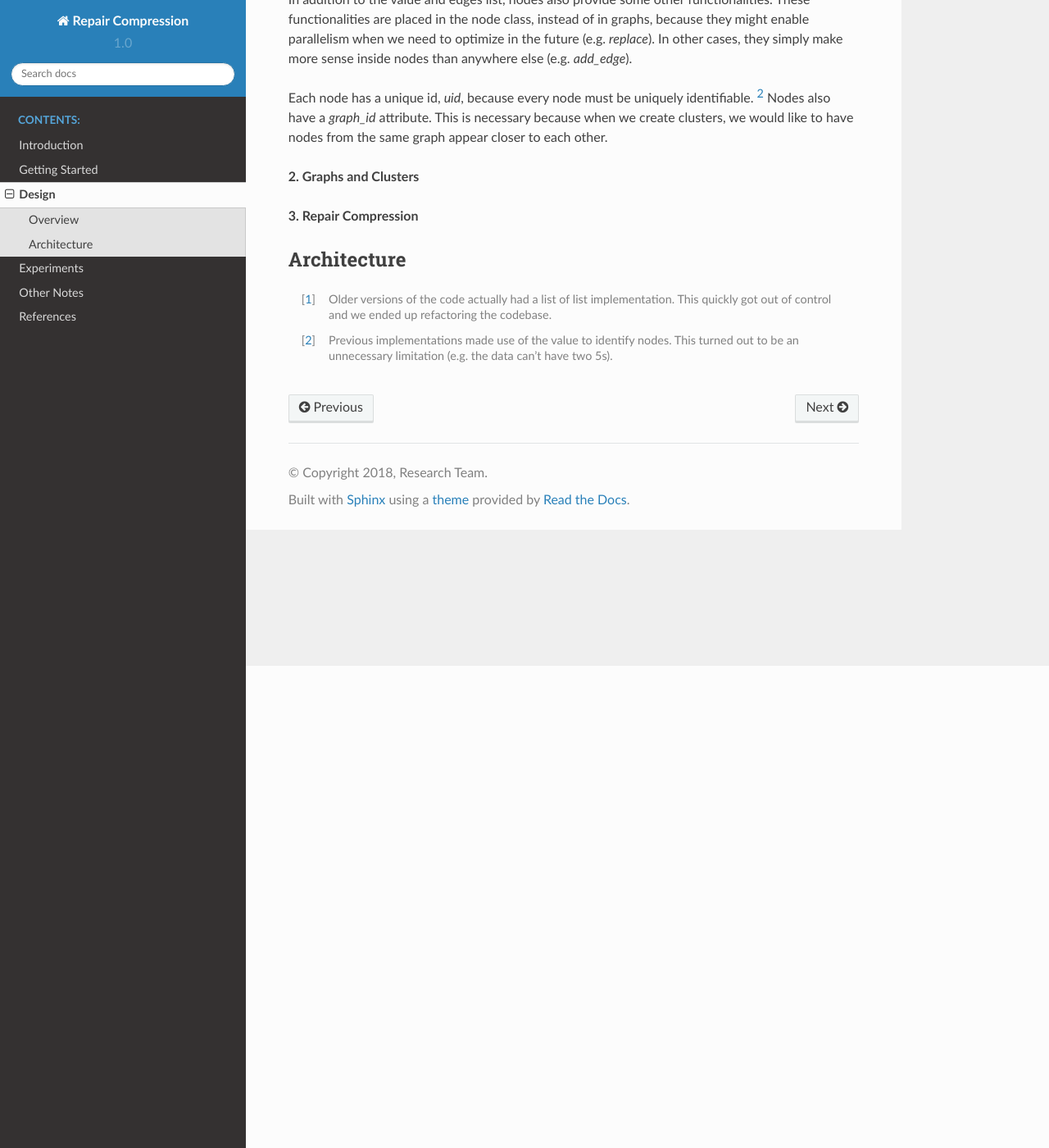
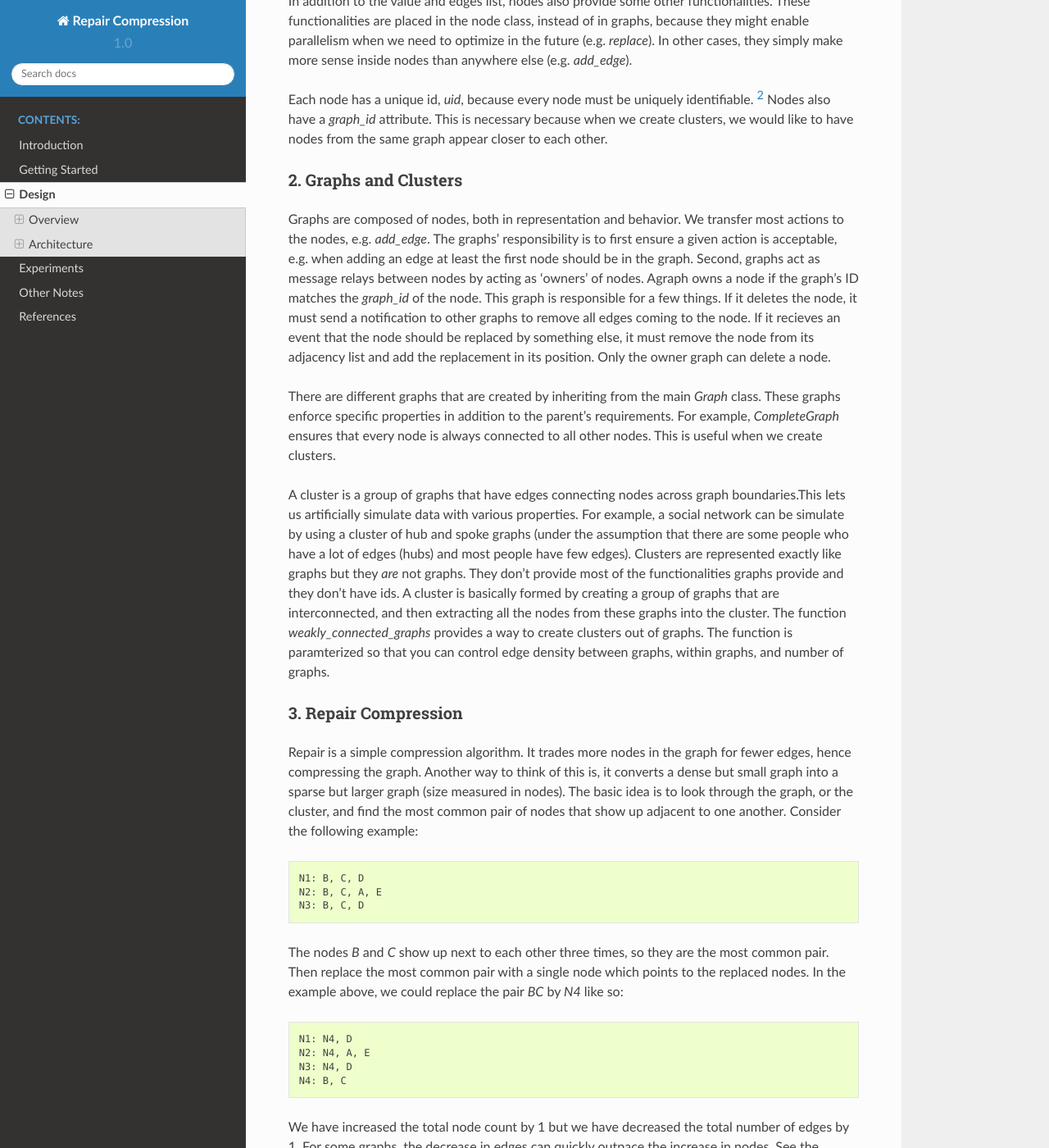
Before and after one commit to natebrunelle/Repair-Graph-Compression, a Sphinx documentation site: the page built from docs/design.rst, in a window 1280 px wide and 1400 px high, scrolled down 588 px. Shown: the whole window at 82% size. Built offline with Sphinx 7.4.7 and the Read the Docs theme 2.0.0, drawn with Linux system fonts in a browser that asks for light colours; some of the changed text lies outside the part shown.

Commit message:
Finished overview. Working on arch

```diff
--- a/docs/design.rst
+++ b/docs/design.rst
@@ -13,7 +13,8 @@ The source code is made up of three main components:
  2. Graphs and Clusters
  3. Repair Compression
 
-**1. Nodes**
+1. Nodes
+--------
 
 Nodes are the basic building blocks of everything. Different kinds of graphs are formed by connecting these nodes in different ways, repair compresses graphs and clusters by replacing nodes, and decompression works similarly. At the most basic level, a node is simply a value and a list. The list has a references to every other node this node points (for every edge beween this node and any other node). This makes it easier to represent graphs in the standard adjacency form by simply having a list of nodes. [1]_
 
@@ -24,17 +25,55 @@ Nodes also have a `graph_id` attribute. This is necessary because when we create
 
 
 
-**2. Graphs and Clusters**
+2. Graphs and Clusters
+----------------------
+
+Graphs are composed of nodes, both in representation and behavior. We transfer most actions to the nodes, e.g. `add_edge`. The graphs' responsibility is to first ensure a given action is acceptable, e.g. when adding an edge at least the first node should be in the graph. Second, graphs act as message relays between nodes by acting as 'owners' of nodes. Agraph owns a node if the graph's ID matches the `graph_id` of the node. This graph is responsible for a few things. If it deletes the node, it must send a notification to other graphs to remove all edges coming to the node. If it recieves an event that the node should be replaced by something else, it must remove the node from its adjacency list and add the replacement in its position. Only the owner graph can delete a node.
+
+There are different graphs that are created by inheriting from the main `Graph` class. These graphs enforce specific properties in addition to the parent's requirements. For example, `CompleteGraph` ensures that every node is always connected to all other nodes. This is useful when we create clusters.
+
+A cluster is a group of graphs that have edges connecting nodes across graph boundaries.This lets us artificially simulate data with various properties. For example, a social network can be simulate by using a cluster of hub and spoke graphs (under the assumption that there are some people who have a lot of edges (hubs) and most people have few edges). Clusters are represented exactly like graphs but they *are* not graphs. They don't provide most of the functionalities graphs provide and they don't have ids. A cluster is basically formed by creating a group of graphs that are interconnected, and then extracting all the nodes from these graphs into the cluster. The function `weakly_connected_graphs` provides a way to create clusters out of graphs. The function is paramterized so that you can control edge density between graphs, within graphs, and number of graphs.
+
+3. Repair Compression
+---------------------
+
+Repair is a simple compression algorithm. It trades more nodes in the graph for fewer edges, hence compressing the graph. Another way to think of this is, it converts a dense but small graph into a sparse but larger graph (size measured in nodes). The basic idea is to look through the graph, or the cluster, and find the most common pair of nodes that show up adjacent to one another. Consider the following example::
+
+       N1: B, C, D
+       N2: B, C, A, E
+       N3: B, C, D
+
+The nodes `B` and `C` show up next to each other three times, so they are the most common pair. Then replace the most common pair with a single node which points to the replaced nodes. In the example above, we could replace the pair `BC` by `N4` like so::
+
+       N1: N4, D
+       N2: N4, A, E
+       N3: N4, D
+       N4: B, C
+
+We have increased the total node count by 1 but we have decreased the total number of edges by 1. For some graphs, the decrease in edges can quickly outpace the increase in nodes. See the dissertation in :ref:`ref` for more on this.
+
+Architecture
+^^^^^^^^^^^^
+
+The architecture can be divided into two main components: Cluster/Graphs/Nodes and Repair. Repair is the implementation of the compression algorithm that depends on the other three, but it's design and implementation is fairly independent of them.
+
+Clusters, Graphs, and Nodes
+---------------------------
+
+A good portion of the codebase is dedicate to the implementation of an extendable Graph system. This implementation would be trivial if we didn't intend on creating clusters, i.e. edges are formed between two nodes within the same graph only. But if edges could be formed between two different graphs, the problem becomes a little more involved. For example, what if one of the graphs deletes one of the nodes of this edge? Because of the way Python handles references, the node wouldn't really be deleted. Python deletes objects when there are no references to the object and in this case the edge will keep a reference to to the node.
+
+.. image:: graph_node_cluster_uml.jpeg
+   :scale: 70 %
+   :alt: alternate text
+   :align: right
+
+
+
+While it is still  possible to solve this in a bruteforce way (e.g. check every single node for references), such a solution would make it impossible to extend the implementation in the future and harder to test, not to mention the performance degradation.
 
 
 
 
-**3. Repair Compression**
-
-
-Architecture
-^^^^^^^^^^^^
-
 .. [1] Older versions of the code actually had a list of list implementation. This quickly got out of control and we ended up refactoring the codebase.
 
 .. [2] Previous implementations made use of the value to identify nodes. This turned out to be an unnecessary limitation (e.g. the data can't have two 5s).
```
Also changed, not shown: docs/graph_node_cluster_uml.jpeg (added).
